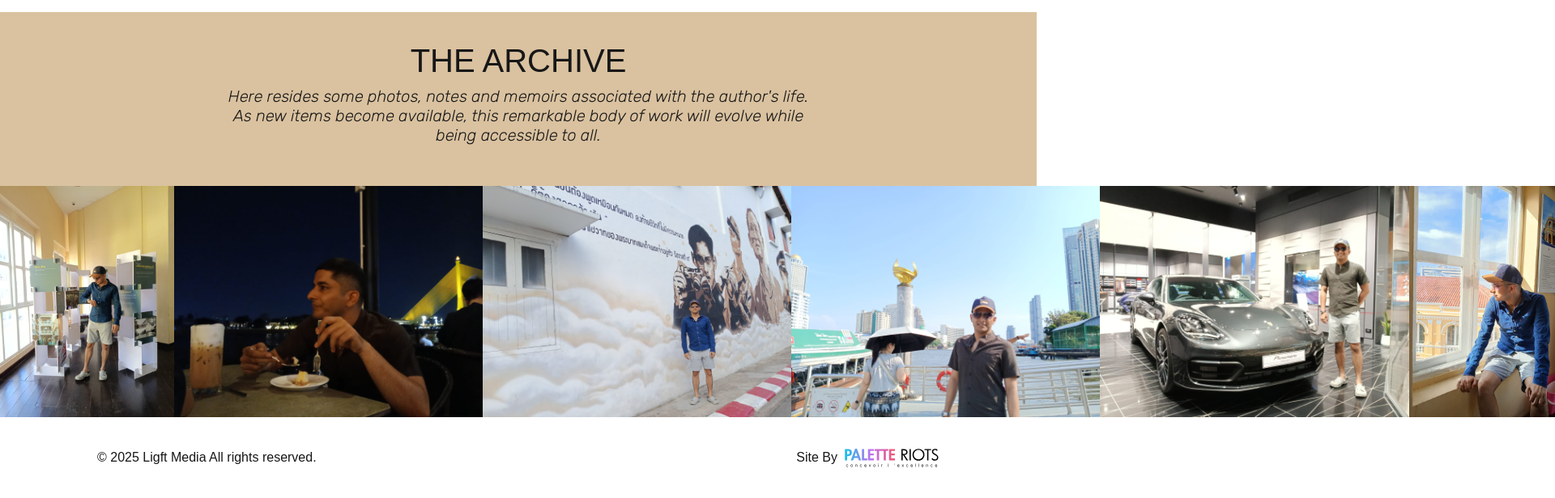
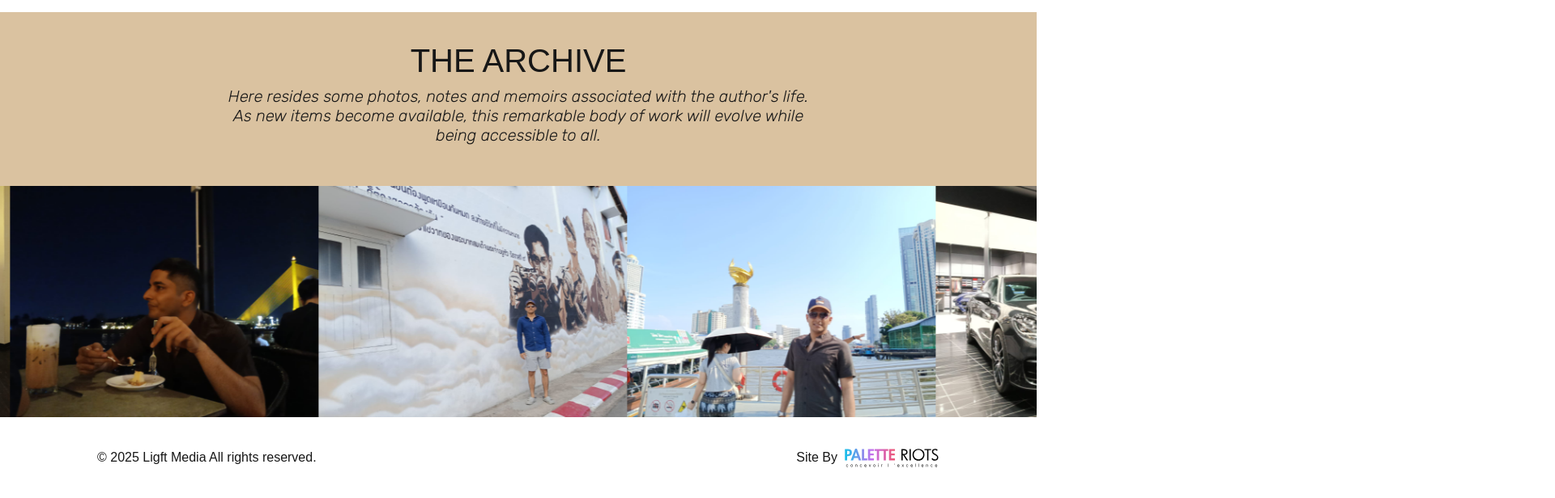
Before and after one commit to akashdevbiswas/arkas-profile, a Next.js app: page / in a window 1280 px wide. Shown: the part 3123-3739 px from the top of the page at 81% size, 1920 px wide, since content can reach past the window. Built offline with nearby package versions, Linux system fonts and the light colour scheme; a web font is replaced by a local one.

Commit message:
Add the sliding animation for desktop.

```diff
--- a/components/Archive.tsx
+++ b/components/Archive.tsx
@@ -7,7 +7,11 @@ import constants from '@/constants';
 const Archive = () => {
 
 
-    const {gallery} = constants;
+  const { gallery } = constants;
+
+  const imageGallary = [...gallery, ...gallery, ...gallery];
+
+  const [translateX, setTranslateX] = useState(0);
 
   const [isVisible, setIsVisible] = useState(false);
   const elementRef = useRef(null);
@@ -30,18 +34,37 @@ const Archive = () => {
     return () => observer.disconnect();
   }, []);
 
+  const screenWidthElement = useRef<HTMLDivElement>(null);
+
+
+  useEffect(()=>{
+    const width = screenWidthElement.current?.getBoundingClientRect().width;
+
+    if(width && width > 900){
+      const interval = setInterval(() => {
+        setTranslateX(pre => pre - 1)
+      }, 30);
+
+    return ()=>clearInterval(interval);
+    }
+  },[screenWidthElement])
+
   return (
-    <div ref={elementRef} style={{opacity: `${isVisible?1:0}`}} id='archive' className='bg-[#DAC2A0] mt-[50px] md:mt-[100px] pt-4 flex flex-col gap-5 lg:gap-[51px] scroll__appear '>
+    <div ref={elementRef} style={{ opacity: `${isVisible ? 1 : 0}` }} id='archive' className='bg-[#DAC2A0] mt-[50px] md:mt-[100px] pt-4 flex flex-col gap-5 lg:gap-[51px] scroll__appear '>
       <div className='main__container mx-auto flex flex-col gap-2'>
         <h2 className='w-fit mx-auto text-3xl lg:text-[40px] font-italiana mt-5 '>THE ARCHIVE</h2>
         <p className='w-[90%] lg:w-[646] mx-auto text-center font-rubik italic font-[300] text-base md:text-xl leading-6'>Here resides some photos, notes and memoirs associated with the author&apos;s life. As new items become available, this remarkable body of work will evolve while being accessible to all.</p>
       </div>
-        <div className='w-full h-auto md:h-[286px] flex flex-col md:flex-row '>
+      <div ref={screenWidthElement} className='w-full overflow-hidden '>
+        <div style={{
+          transform: `translateX(${translateX}px)`
+        }} className='w-auto h-auto md:h-[286px] flex flex-col md:flex-row transition-transform ease-linear'>
           {
-                gallery.map((image, index) => (
-                    <Image width={200} height={200} key={index} src={image} alt="archive" className='object-cover h-full w-auto'/>
+            imageGallary.map((image, index) => (
+              <Image width={200} height={200} key={index} src={image} alt="archive" className='object-cover h-full w-auto ' />
             ))
           }
+        </div>
       </div>
     </div>
   )
--- a/components/Reviews.tsx
+++ b/components/Reviews.tsx
@@ -29,7 +29,6 @@ const Reviews = () => {
     if(width){
       setWidth(+width);
     }
-
   },[]);
 
 
```
Lines whose indentation alone changed are shown as unchanged.
